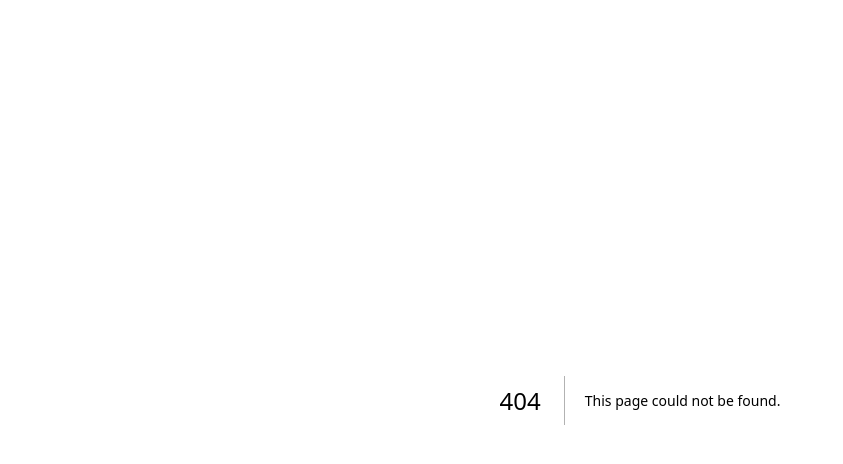
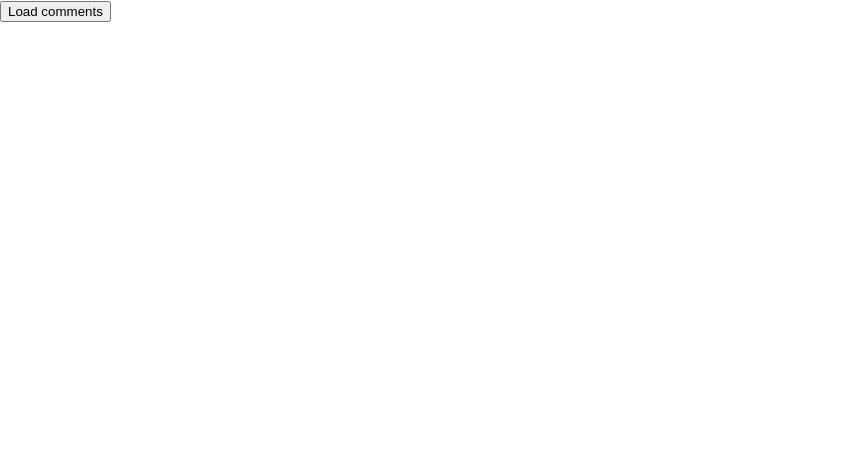
Before and after one commit to SzymonSzmydt/next-practice, a Next.js app: page /comments in a window 1280 px wide. Before the commit this address had no page. Shown: the top 464 px of the page, without its empty margins (0-843 px from the left). Built offline with nearby package versions, Linux system fonts and the light colour scheme.

Commit message:
add handler function

```diff
--- /dev/null
+++ b/pages/api/comments/index.js
@@ -0,0 +1,5 @@
+import { comments } from "../../../data/comments";
+
+export default function handler(req, res) {
+  res.status(200).json(comments);
+}
--- /dev/null
+++ b/pages/comments/index.js
@@ -0,0 +1,22 @@
+import { useState } from "react";
+
+function CommentsPage() {
+  const [comments, setComments] = useState([]);
+  const fetchComments = async () => {
+    const response = await fetch(`api/comments`);
+    const data = await response.json();
+    setComments(data);
+  };
+  return (
+    <>
+      <button onClick={fetchComments}> Load comments </button>
+      {comments.map((comment) => (
+        <div key={comment.id}>
+          {comment.id} {comment.text}
+        </div>
+      ))}
+    </>
+  );
+}
+
+export default CommentsPage;
```
